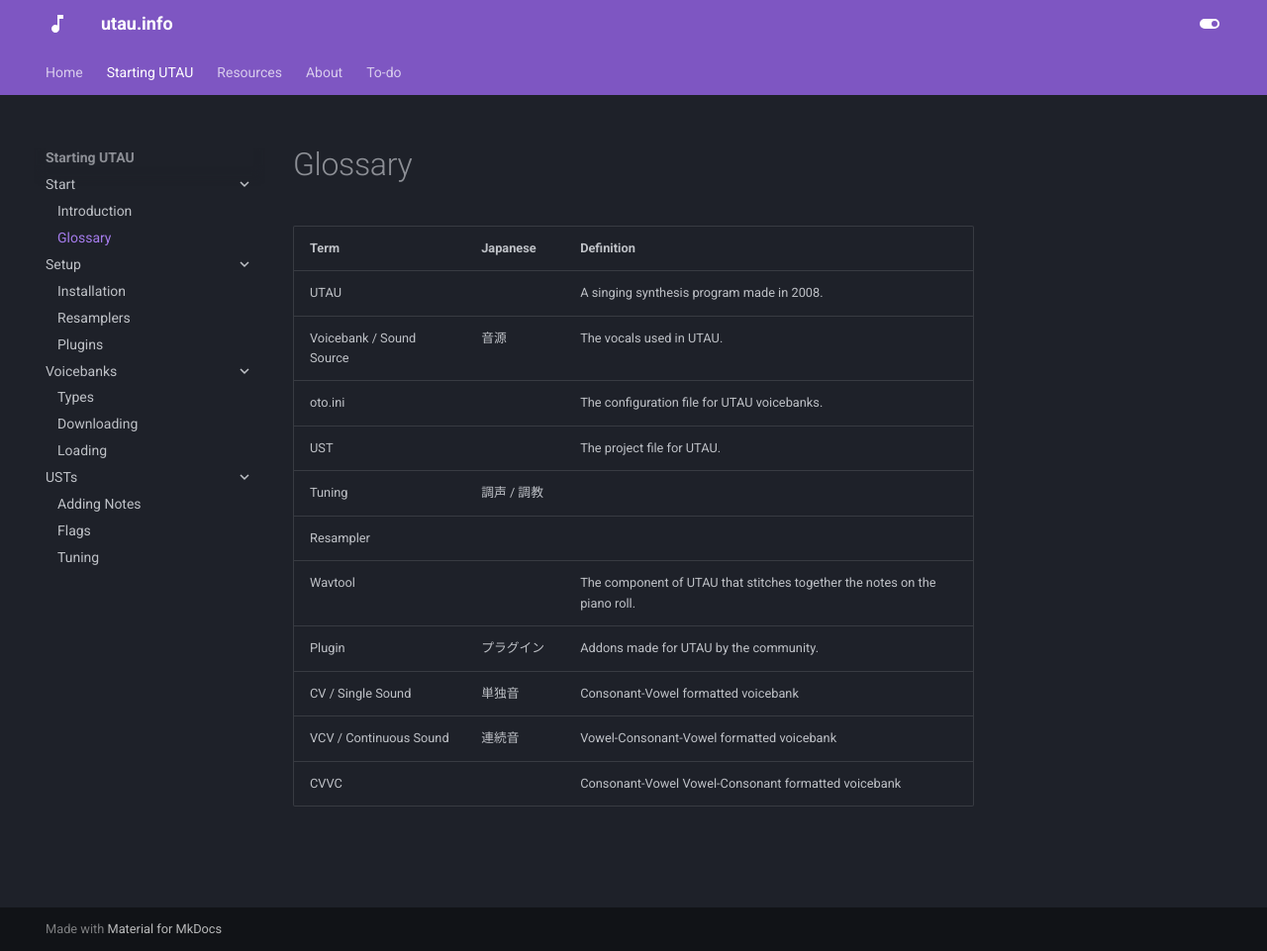
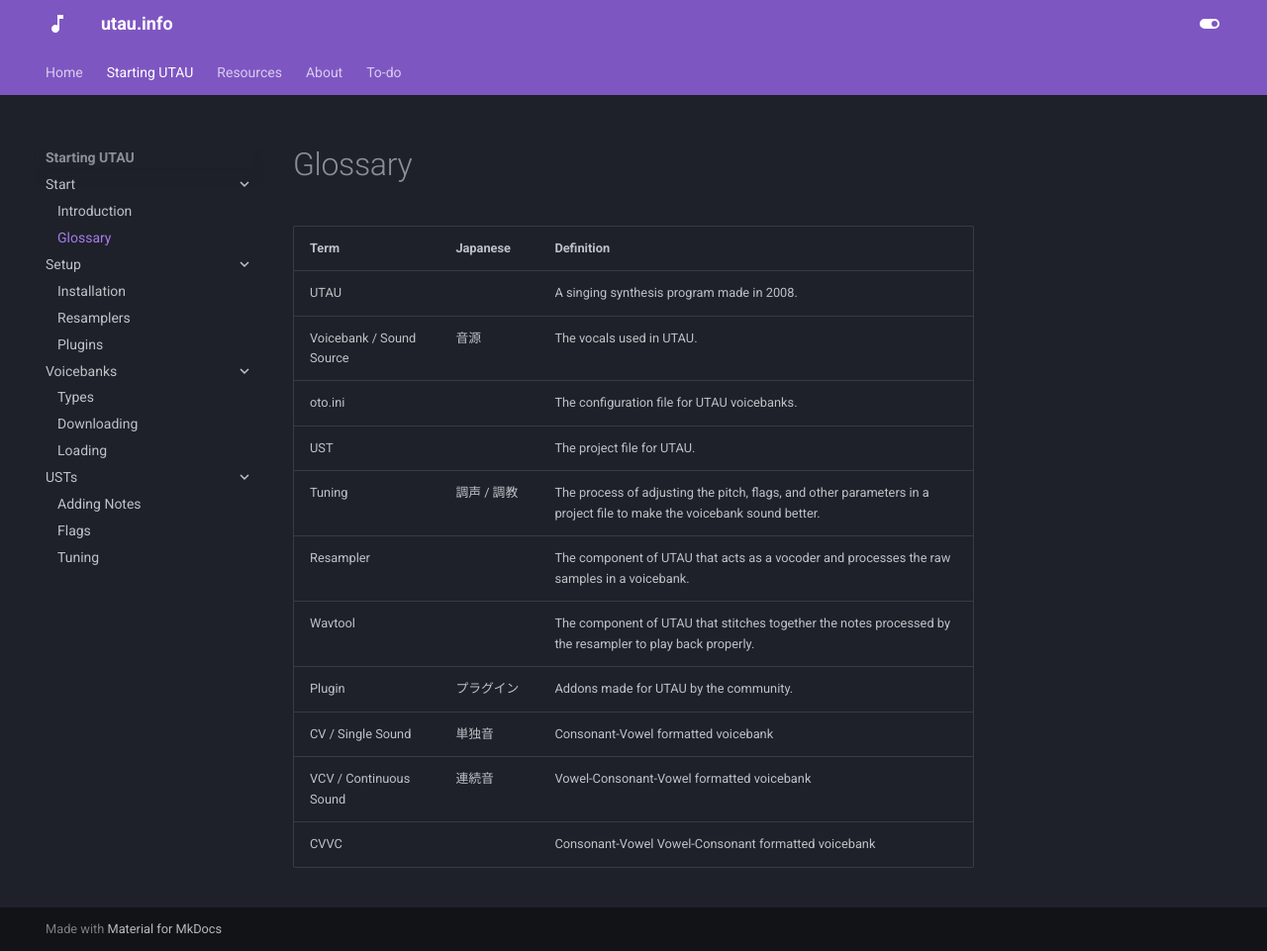
Before and after one commit to nagotown/utau.info, an MkDocs documentation site: the page built from docs/start/glossary.md, in a window 1280 px wide and 961 px high. Shown: the whole window at 99% size. Built offline with MkDocs 1.6.1 and Material for MkDocs 9.7.7, drawn with Linux system fonts in a browser that asks for light colours.

Commit message:
Added definitions for Tuning/Resampler

```diff
--- a/docs/start/glossary.md
+++ b/docs/start/glossary.md
@@ -4,9 +4,9 @@
 | Voicebank / Sound Source | 音源 | The vocals used in UTAU. |
 | oto.ini |  | The configuration file for UTAU voicebanks. |
 | UST |  | The project file for UTAU. |
-| Tuning | 調声 / 調教 |   |
-| Resampler |  |  |
-| Wavtool |  | The component of UTAU that stitches together the notes on the piano roll. |
+| Tuning | 調声 / 調教 | The process of adjusting the pitch, flags, and other parameters in a project file to make the voicebank sound better. |
+| Resampler |  | The component of UTAU that acts as a vocoder and processes the raw samples in a voicebank. |
+| Wavtool |  | The component of UTAU that stitches together the notes processed by the resampler to play back properly. |
 | Plugin  | プラグイン | Addons made for UTAU by the community. |
 | CV / Single Sound | 単独音 | Consonant-Vowel formatted voicebank |
 | VCV / Continuous Sound | 連続音 | Vowel-Consonant-Vowel formatted voicebank |
```
